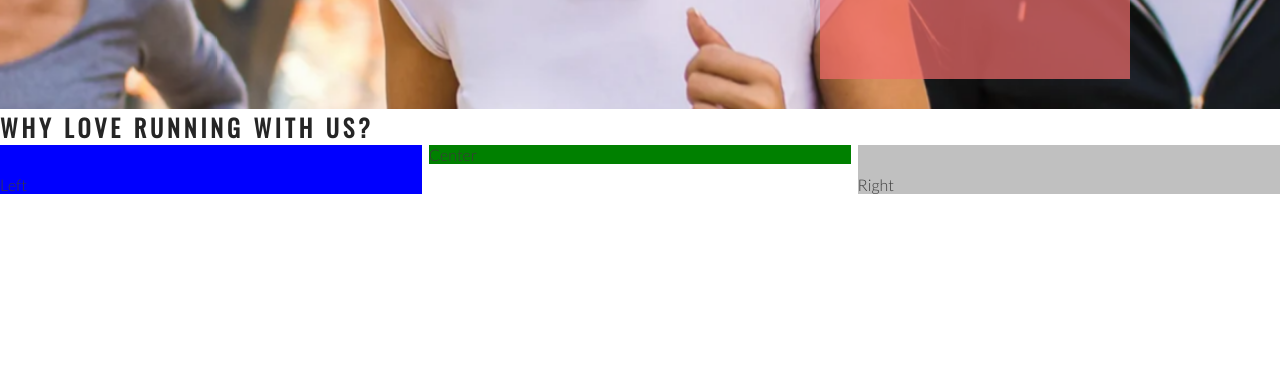
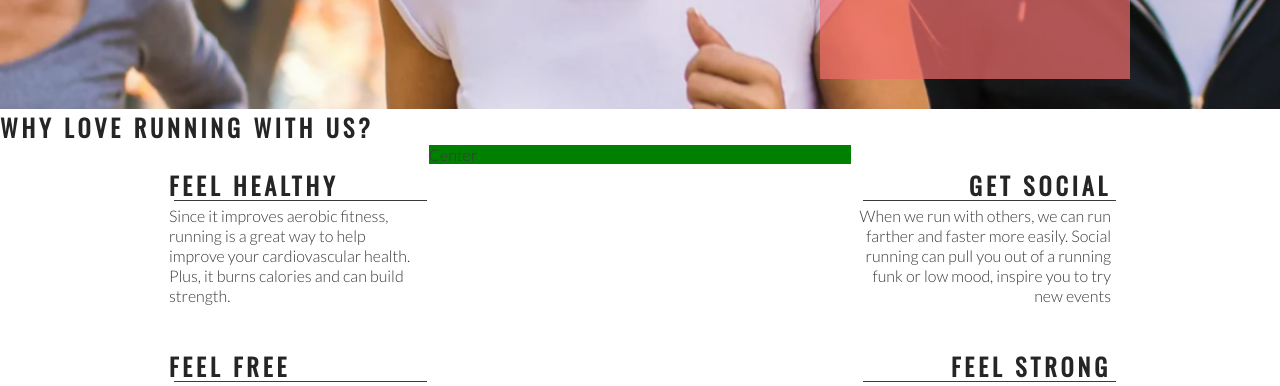
Before and after one commit to jacobmolsby93/Love-running, a plain HTML site: page index.html in a window 1280 px wide. Shown: the part 566-952 px from the top of the page. Drawn offline with nearby package versions, Linux system fonts and the light colour scheme.

Commit message:
add right about section content and style

```diff
--- a/assets/css/style.css
+++ b/assets/css/style.css
@@ -124,14 +124,13 @@ h1, h2 {
     padding-top: 30px;
     width: 33%;
     float: left;
-    background-color: blue;
+
 }
 
 #right-about {
     padding-top: 30px;
     width: 33%;
     float: right;
-    background-color: silver;
 }
 
 #center-about {
@@ -139,3 +138,33 @@ h1, h2 {
     margin: 0 auto;
     background-color: green;
 }
+
+hr {
+    border-top: 1px solid #3a3a3a;
+    width: 100%;
+    margin: 5px;
+}
+
+.left-about-heading {
+   width: 60%;
+   float: right;
+   line-height: 20px;
+   clear: both;
+   margin-bottom: 50px;
+}
+
+.right-about-heading {
+   width: 60%;
+   float: left;
+   line-height: 20px;
+   clear: both;
+   margin-bottom: 50px;
+}
+
+.right-about-heading h2 {
+    text-align: right;
+}
+
+.right-about-heading p {
+    text-align: right;
+}
--- a/index.html
+++ b/index.html
@@ -1,5 +1,6 @@
 <!DOCTYPE html>
 <html lang="en">
+
 <head>
     <meta charset="UTF-8">
     <meta name="viewport" content="width=device-width, initial-scale=1.0">
@@ -9,6 +10,7 @@
     <link rel="stylesheet" href="assets/css/style.css">
     <title>Love Running</title>
 </head>
+
 <body>
     <header>
         <a href="index.html">
@@ -32,12 +34,43 @@
             <h2>Love running</h2>
             <h3>Dublin Docklands & Phoenix Park</h3>
         </div>
-   </section>
-   <!-- One of the easiest solutions to center 3 containers -->
+    </section>
+    <!-- One of the easiest solutions to center 3 containers -->
     <section id="club-ethos">
         <h1>Why Love Running With Us?</h1>
-        <div id="left-about">Left</div>
-        <div id="right-about">Right</div>
+        <div id="left-about">
+            <div class="left-about-heading">
+                <h2>Feel Healthy</h2>
+                <hr>
+                <p>
+                    Since it improves aerobic fitness, running is a great way to help improve your cardiovascular
+                    health. Plus, it burns calories and can build strength.
+                </p>
+            </div>
+            <div class="left-about-heading">
+                <h2>Feel Free</h2>
+                <hr>
+                <p>Physical exercise, running included, is known to release endorphins in the brain. Endorphins make you
+                    more energetic, more awake and, yes, happier.</p>
+            </div>
+        </div>
+        <div id="right-about">
+            <div class="right-about-heading">
+                <h2>Get Social</h2>
+                <hr>
+                <p>
+                    When we run with others, we can run farther and faster more easily. Social running can pull you out
+                    of a running funk or low mood, inspire you to try new events
+                </p>
+            </div>
+            <div class="right-about-heading">
+                <h2>Feel Strong</h2>
+                <hr>
+                <p>
+                    Running strengthens your heart by pumping blood more effectively through your body.
+                </p>
+            </div>
+        </div>
         <div id="center-about">Center</div>
 
     </section>
@@ -48,4 +81,5 @@
         social links here
     </footer>
 </body>
+
 </html>
```
